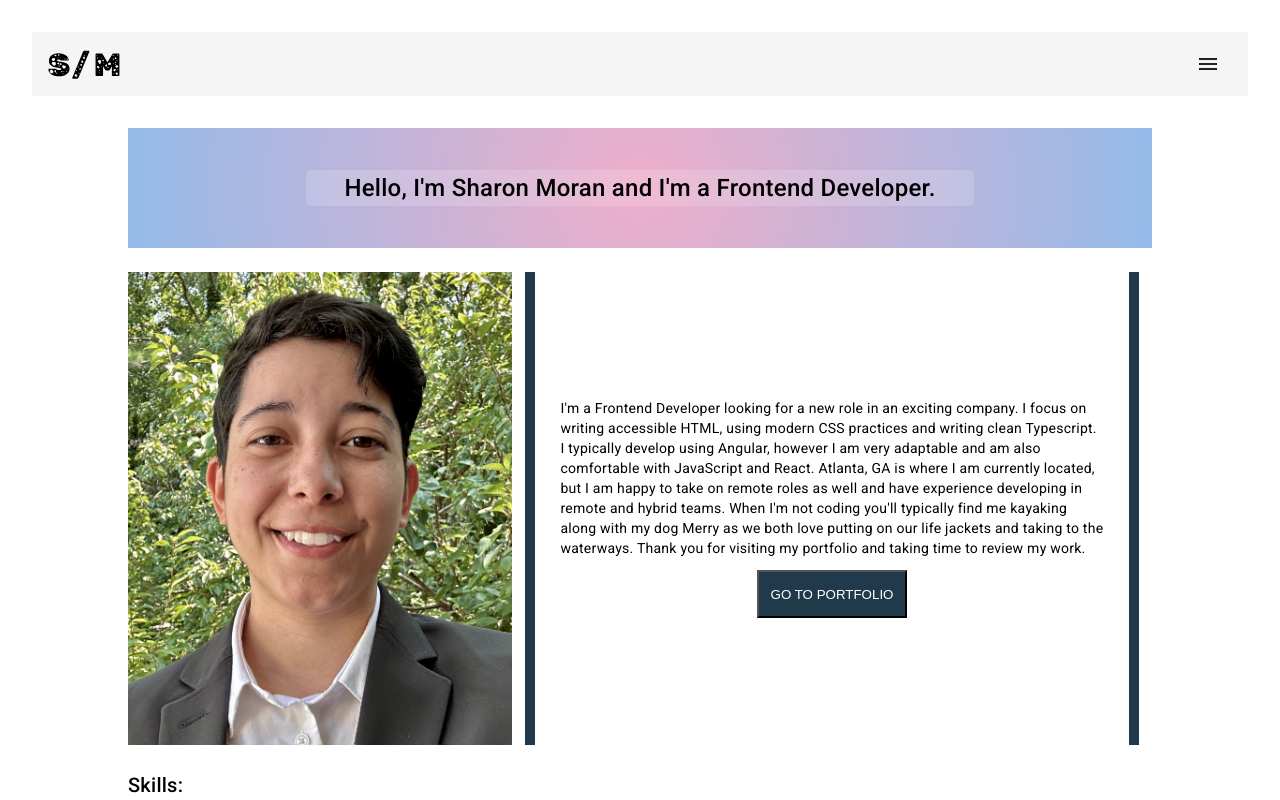
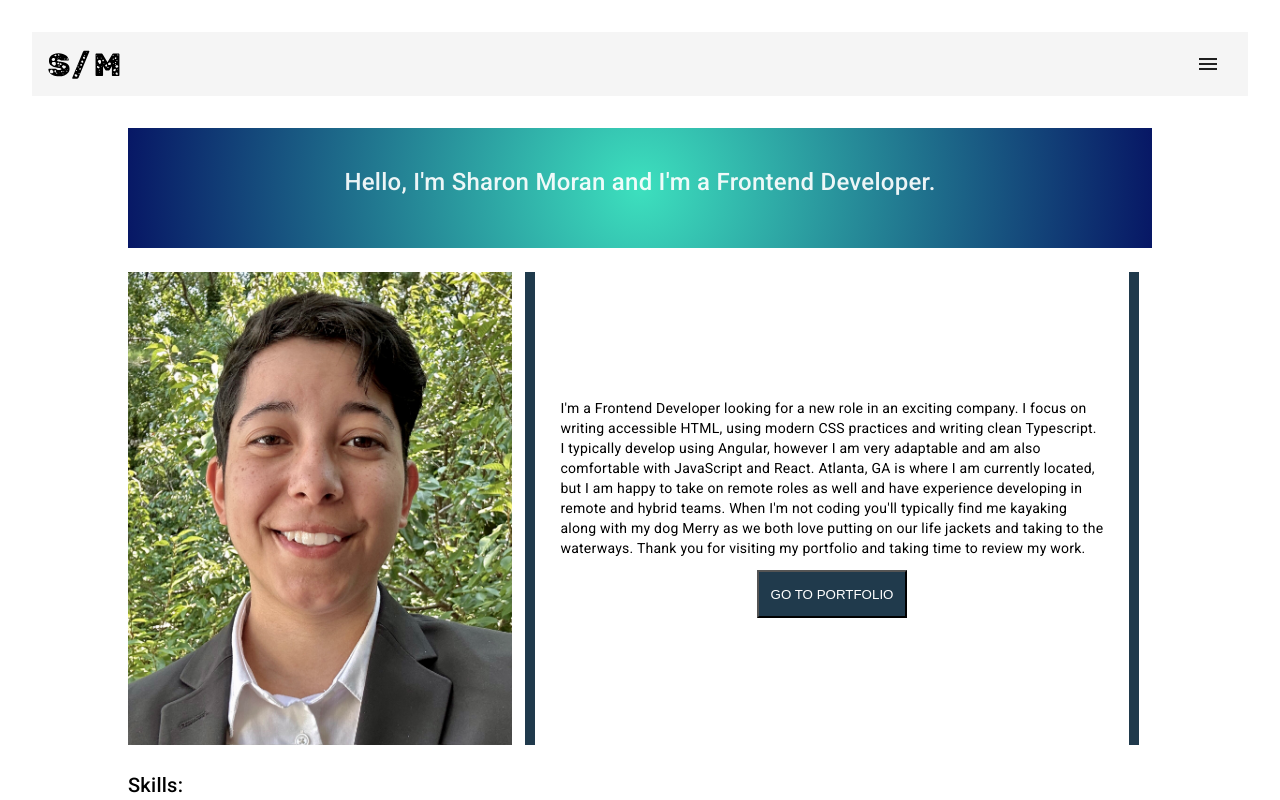
Before and after one commit to kyanethmoran/portfolio, an Angular app: page / in a window 1280 px wide. Shown: the top 800 px of the page. Built offline with nearby package versions, Linux system fonts and the light colour scheme.

Commit message:
header finalized

```diff
--- a/src/app/Home/home.component.scss
+++ b/src/app/Home/home.component.scss
@@ -1,12 +1,9 @@
 p.header {
   text-align: center;
-  background-color: #ffffff2a;
-  margin: auto 1vw;
+  color: #ffffffea;
 
   font-size: x-large;
   font-weight: 500;
-  padding: 1vh 3vw;
-  border-radius: 5px;
 }
 button {
   width: 150px;
@@ -37,11 +34,11 @@ button:hover {
 }
 .bg-img {
   height: 15vh;
-  background: rgb(238, 174, 202);
+  background: rgb(61, 224, 190);
   background: radial-gradient(
     circle,
-    rgba(238, 174, 202, 1) 0%,
-    rgba(148, 187, 233, 1) 100%
+    rgba(61, 224, 190, 1) 0%,
+    rgba(7, 23, 101, 1) 100%
   );
 
   display: flex;
```
